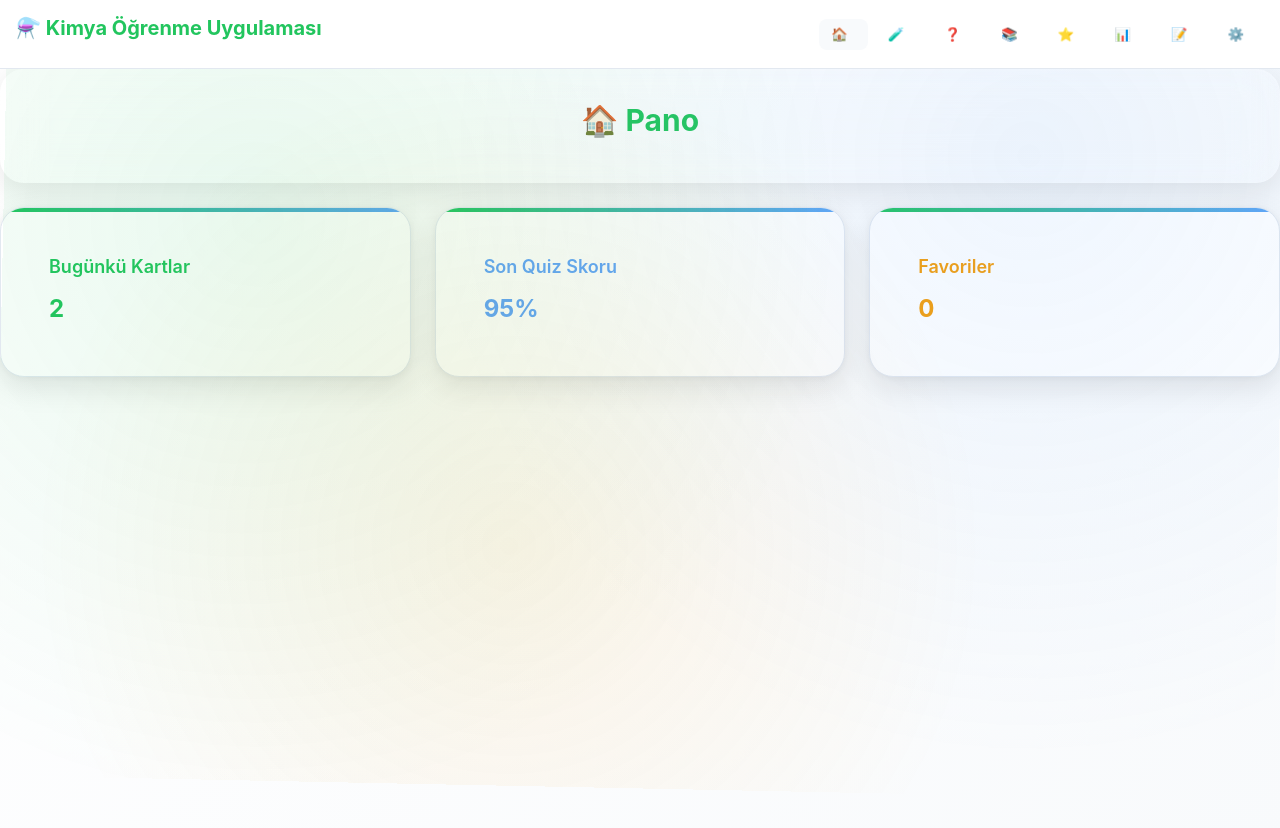
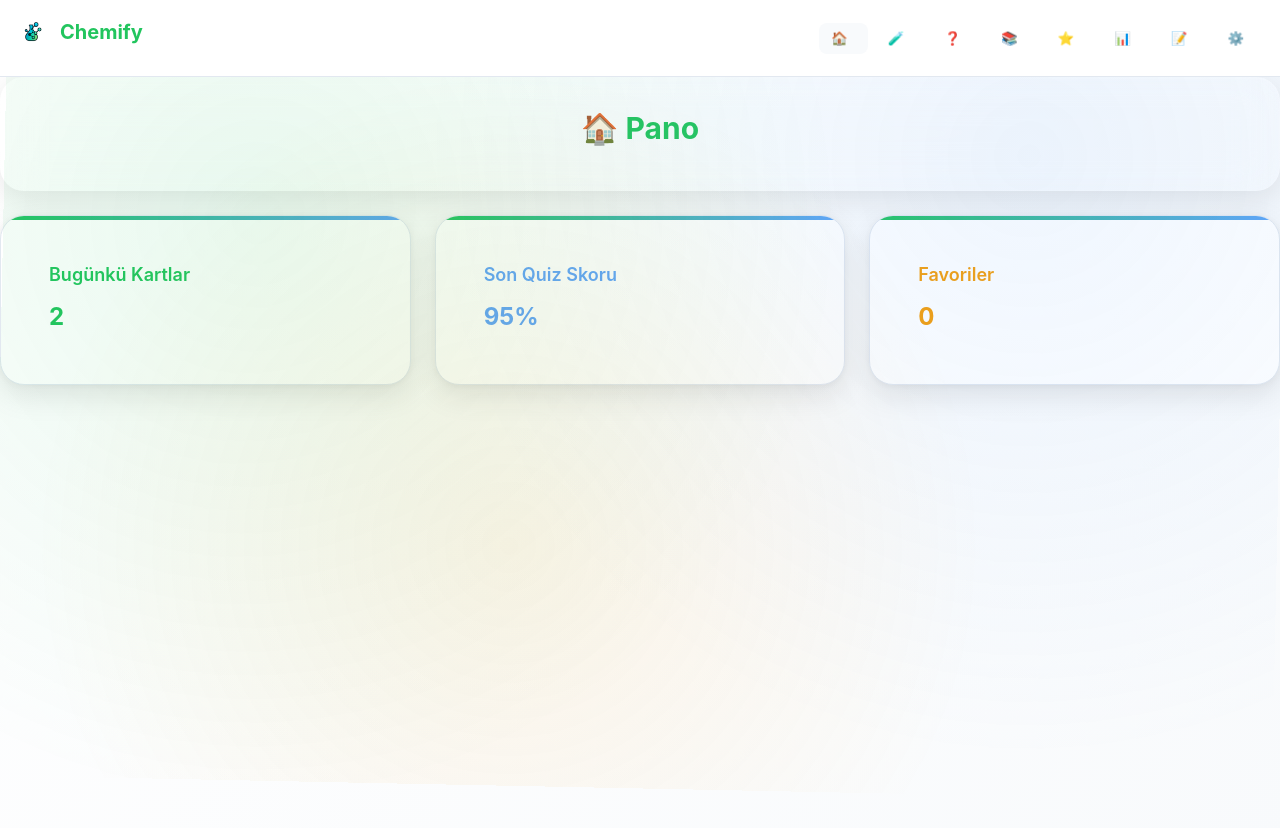
Before and after one commit to GaziAtaol/chemistryapp, a React (Vite) app: page / in a window 1280 px wide. Shown: the top 828 px of the page. Built offline with nearby package versions, Linux system fonts and the light colour scheme.

Commit message:
Replace app name with "Chemify" and use custom logo instead of ⚗️ symbol
Co-authored-by: GaziAtaol <217270246+GaziAtaol@users.noreply.github.com>

```diff
--- a/index.html
+++ b/index.html
@@ -3,8 +3,8 @@
   <head>
     <meta charset="UTF-8" />
     <meta name="viewport" content="width=device-width, initial-scale=1.0" />
-    <meta name="description" content="Kimya öğrencileri için modern, hızlı ve erişilebilir web uygulaması. Periyodik tablo, quiz, flashcard ve daha fazlası." />
-    <title>Kimya Öğrenme Uygulaması</title>
+    <meta name="description" content="Modern, fast and accessible chemistry learning web application. Periodic table, quiz, flashcards and more." />
+    <title>Chemify</title>
   </head>
   <body>
     <div id="root"></div>
--- a/src/components/Navigation/Navigation.tsx
+++ b/src/components/Navigation/Navigation.tsx
@@ -2,6 +2,7 @@
 
 import React from 'react';
 import { t } from '../../utils/i18n';
+import logoImg from '../../assets/logo.png';
 
 interface NavigationProps {
   currentPage: string;
@@ -25,8 +26,9 @@ const Navigation: React.FC<NavigationProps> = ({ currentPage, onPageChange }) =>
       <div className="container">
         <div className="flex justify-between items-center">
           <div className="flex items-center">
-            <h1 className="text-xl font-bold text-brand mr-8">
-              ⚗️ {t('dashboard.title')}
+            <h1 className="text-xl font-bold text-brand mr-8 flex items-center">
+              <img src={logoImg} alt="Chemify Logo" className="logo-nav mr-3" />
+              {t('dashboard.title')}
             </h1>
           </div>
 
--- a/src/styles/main.css
+++ b/src/styles/main.css
@@ -377,6 +377,14 @@ select.input {
   color: var(--brand);
 }
 
+/* Logo styles */
+.logo-nav {
+  height: 32px;
+  width: 32px;
+  object-fit: contain;
+  border-radius: var(--radius-sm);
+}
+
 /* Periodic Table Styles */
 .periodic-table-container {
   background: var(--bg-alt);
--- a/src/utils/i18n.ts
+++ b/src/utils/i18n.ts
@@ -13,7 +13,7 @@ export const translations = {
     'nav.settings': 'Ayarlar',
 
     // Dashboard
-    'dashboard.title': 'Kimya Öğrenme Uygulaması',
+    'dashboard.title': 'Chemify',
     'dashboard.welcome': 'Hoş geldiniz',
     'dashboard.daily-cards': 'Bugünkü Kartlar',
     'dashboard.last-quiz': 'Son Quiz Skoru',
@@ -211,7 +211,7 @@ export const translations = {
     'nav.settings': 'Settings',
 
     // Dashboard
-    'dashboard.title': 'Chemistry Learning App',
+    'dashboard.title': 'Chemify',
     'dashboard.welcome': 'Welcome',
     'dashboard.daily-cards': 'Daily Cards',
     'dashboard.last-quiz': 'Last Quiz Score',
```
Also changed, not shown: src/assets/logo.png (renamed from openart-240d7bfb-6b4f-4f39-a956-df23824b3886.png).
